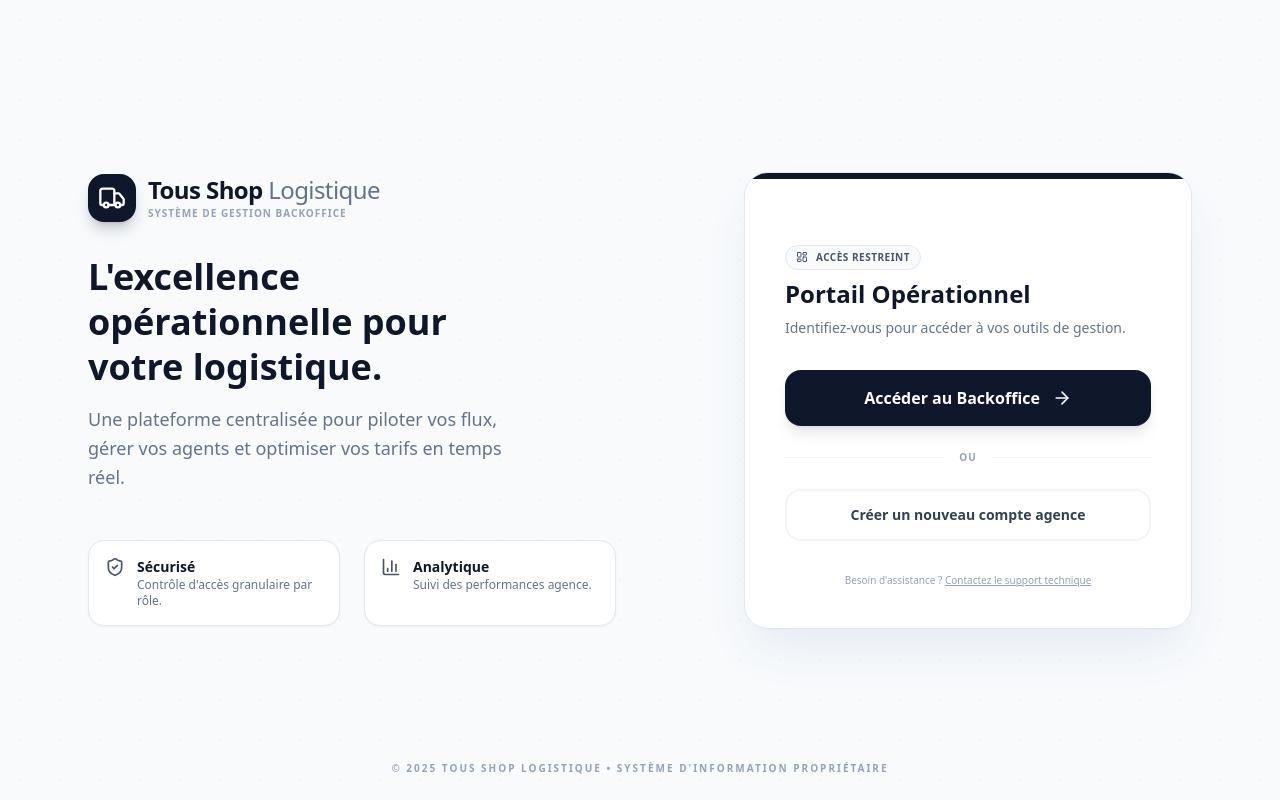
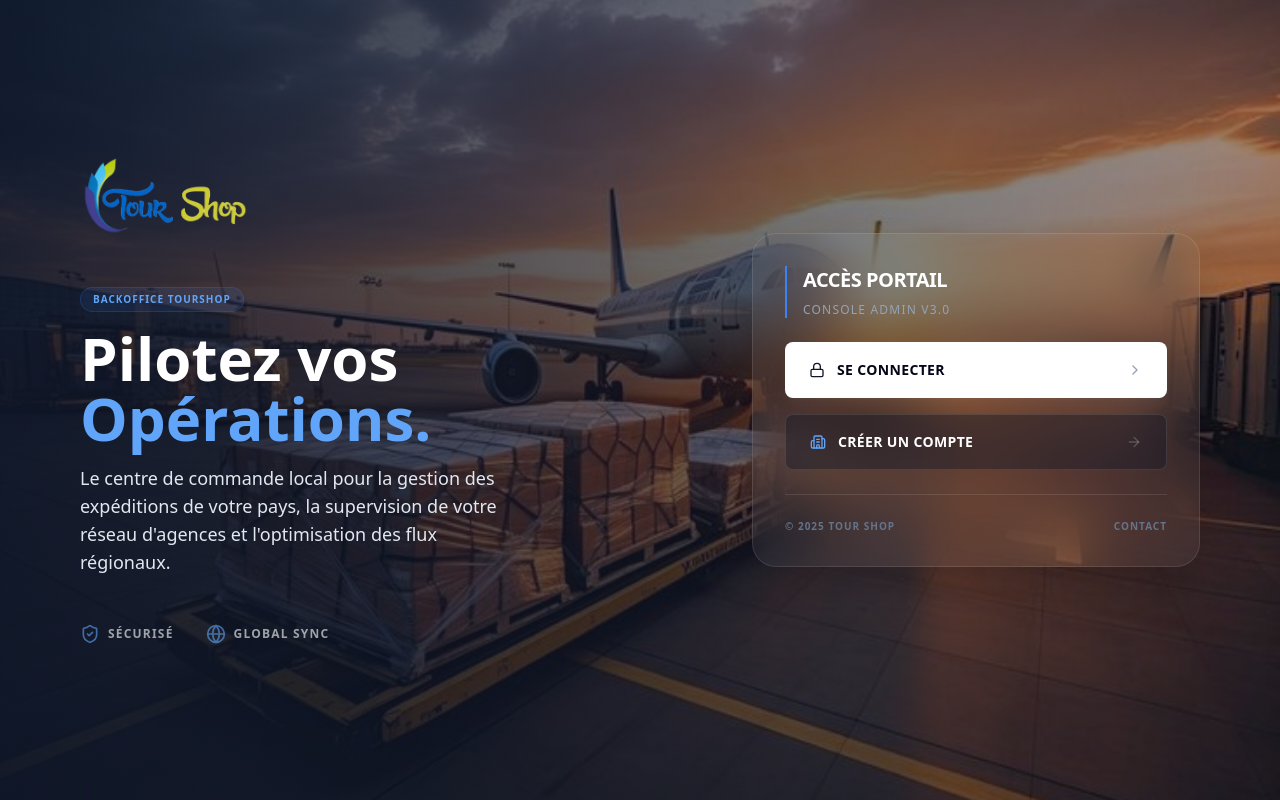
Before and after one commit to Tour-shop-Logistique/backoffice-app, a React (Vite) app: page / in a window 1280 px wide. Built offline with nearby package versions, Linux system fonts and the light colour scheme.

Commit message:
new look welcome

```diff
--- a/src/components/common/SimpleTarifForm.jsx
+++ b/src/components/common/SimpleTarifForm.jsx
@@ -122,7 +122,7 @@ const SimpleTarifForm = ({ onSubmit, onCancel, isLoading, initialData }) => {
       </div>
 
       <div className="flex items-center justify-between px-2 pt-4">
-        <h3 className="text-xl font-black text-gray-900 flex items-center gap-2 tracking-tight">
+        <h3 className="text-xl font-bold text-gray-900 flex items-center gap-2 tracking-tight">
           <MapPin className="text-indigo-600" size={22} />
           Configuration par Zone
         </h3>
--- a/src/components/layout/Sidebar.jsx
+++ b/src/components/layout/Sidebar.jsx
@@ -12,6 +12,8 @@ import {
   BadgeEuro,
   Menu
 } from "lucide-react";
+
+import logo from "../../assets/logo_transparent.png";
 
 const navigation = [
   { name: "Tableau de bord", href: "/app/dashboard", icon: Home },
@@ -32,8 +34,8 @@ const Sidebar = ({ isSidebarOpen, toggleSidebar }) => {
       {/* Header */}
       <div className="h-16 flex items-center justify-between px-6 border-b border-slate-800">
         <div className="flex items-center space-x-3">
-          <div className="w-8 h-8 rounded bg-slate-800 flex items-center justify-center border border-slate-700">
-            <Box className="h-5 w-5 text-slate-100" />
+          <div className="w-10 h-10 rounded bg-white flex items-center justify-center border border-slate-700 p-1">
+            <img src={logo} alt="Tous Shop" className="w-full h-full object-contain" />
           </div>
           <span className="text-lg font-bold text-white tracking-tight">
             TousShop
--- a/src/components/widget/Addtarifgroupe.jsx
+++ b/src/components/widget/Addtarifgroupe.jsx
@@ -303,7 +303,7 @@ const Addtarifgroupe = ({
         {/* HEADER */}
         <div className="sticky top-0 z-10 p-3 border-b bg-white rounded-t-xl border-gray-100">
           <div className="flex justify-between items-center text-surface-900">
-            <h2 className="text-2xl font-black tracking-tight">
+            <h2 className="text-2xl font-bold tracking-tight">
               {tarifToEdit ? `Modifier le tarif` : "Nouveau tarif groupée"}
             </h2>
             <button
@@ -337,7 +337,7 @@ const Addtarifgroupe = ({
           {/* DHD Ligne Configuration */}
           {(typeExpedition === 'GROUPAGE_DHD_AERIEN' || typeExpedition === 'GROUPAGE_DHD_MARITIME') && (
             <div className='pt-4 border-t border-gray-200'>
-              <h3 className="text-lg font-extrabold text-blue-700 mb-4 font-display">Itinéraire & Catégorie</h3>
+              <h3 className="text-lg font-bold text-blue-700 mb-4 font-display">Itinéraire & Catégorie</h3>
 
               <div className="grid grid-cols-1 md:grid-cols-3 gap-4 mb-6">
                 <div>
@@ -450,7 +450,7 @@ const Addtarifgroupe = ({
                         <label className="block text-sm font-bold text-gray-600 mb-2">
                           Total Expédition
                         </label>
-                        <div className="px-4 py-3 bg-blue-600 text-white rounded-xl font-black text-lg shadow-inner flex items-center justify-center">
+                        <div className="px-4 py-3 bg-blue-600 text-white rounded-xl font-bold text-lg shadow-inner flex items-center justify-center">
                           {formatCurrency(mode.montant_expedition)}
                         </div>
                       </div>
@@ -464,7 +464,7 @@ const Addtarifgroupe = ({
           {/* GROUPAGE AFRIQUE */}
           {typeExpedition === 'GROUPAGE_AFRIQUE' && (
             <div className='pt-4 border-t border-gray-200'>
-              <h3 className="text-lg font-extrabold text-blue-700 mb-4">Paramètres Groupage Afrique</h3>
+              <h3 className="text-lg font-bold text-blue-700 mb-4">Paramètres Groupage Afrique</h3>
 
               <div className="grid grid-cols-1 md:grid-cols-2 gap-6 pb-6">
                 <div>
@@ -539,7 +539,7 @@ const Addtarifgroupe = ({
           {/* GROUPAGE CA (Classic Render) */}
           {typeExpedition === 'GROUPAGE_CA' && (
             <div className='pt-4 border-t border-gray-200'>
-              <h3 className="text-xl font-extrabold text-blue-700 mb-6">Paramètres d'expédition CA</h3>
+              <h3 className="text-xl font-bold text-blue-700 mb-6">Paramètres d'expédition CA</h3>
 
               <div className="space-y-8">
                 {formData.prix_modes.map((mode, index) => (
--- a/src/pages/AgencePartenaire.jsx
+++ b/src/pages/AgencePartenaire.jsx
@@ -250,7 +250,7 @@ const AgencePartenaire = () => {
                   </p>
                   <p className="text-sm font-bold text-slate-900">{selectedAgence.adresse}</p>
                   <p className="text-xs text-slate-600 mt-1">{selectedAgence.commune}, {selectedAgence.ville}</p>
-                  <p className="text-[10px] text-slate-400 uppercase font-black mt-2 tracking-tighter">{selectedAgence.pays}</p>
+                  <p className="text-[10px] text-slate-400 uppercase font-bold mt-2 tracking-tighter">{selectedAgence.pays}</p>
                 </div>
                 <div className="p-5 bg-slate-50 rounded-xl border border-slate-100">
                   <p className="text-[9px] font-bold text-slate-400 uppercase tracking-widest mb-3 flex items-center gap-1.5">
--- a/src/pages/Dashboard.jsx
+++ b/src/pages/Dashboard.jsx
@@ -27,7 +27,7 @@ const Dashboard = () => {
       {/* Header Section */}
       <div className="flex flex-col md:flex-row md:items-center justify-between gap-4">
         <div>
-          <h1 className="text-3xl font-extrabold text-surface-900 tracking-tight">Tableau de Bord</h1>
+          <h1 className="text-3xl font-bold text-surface-900 tracking-tight">Tableau de Bord</h1>
           <p className="text-surface-500 mt-1">Bienvenue , voici le résumé de vos activités aujourd'hui.</p>
         </div>
         <div className="flex items-center space-x-2 bg-white px-4 py-2 rounded-xl border border-surface-200 shadow-sm text-surface-600">
--- a/src/pages/Parcels.jsx
+++ b/src/pages/Parcels.jsx
@@ -6,7 +6,7 @@ const Parcels = () => {
     <div className="animate-fade-in space-y-8">
       <div className="flex flex-col md:flex-row md:items-center justify-between gap-4">
         <div>
-          <h1 className="text-3xl font-extrabold text-surface-900 tracking-tight">
+          <h1 className="text-3xl font-bold text-surface-900 tracking-tight">
             Gestion des Colis
           </h1>
           <p className="text-surface-500 mt-1">Suivez et gérez l'ensemble des expéditions en cours.</p>
--- a/src/pages/WelcomePage.jsx
+++ b/src/pages/WelcomePage.jsx
@@ -1,8 +1,19 @@
 import React, { useState } from 'react';
-import { Truck, ShieldCheck, BarChart3, ArrowRight, LayoutDashboard } from "lucide-react";
+import {
+  ArrowRight,
+  LayoutDashboard,
+  Building2,
+  Lock,
+  ChevronRight,
+  ShieldCheck,
+  Globe
+} from "lucide-react";
 import Modal from "../components/common/Modal";
 import LoginForm from "../components/auth/LoginForm";
 import RegisterForm from "../components/auth/RegisterForm";
+
+import logo from "../assets/logo_transparent.png";
+import background from "../assets/background1.jpg";
 
 const WelcomePage = () => {
   const [isLoginOpen, setIsLoginOpen] = useState(false);
@@ -19,105 +30,102 @@ const WelcomePage = () => {
   };
 
   return (
-    <div className="min-h-screen flex items-center justify-center bg-slate-50 relative overflow-hidden font-sans">
-      {/* Background Texture - Minimalist */}
+    <div className="h-screen w-full bg-slate-900 flex flex-col font-sans overflow-hidden text-white selection:bg-blue-500/30">
+
+      {/* ─── BACKGROUND LAYER ─── */}
       <div className="absolute inset-0 z-0">
-        <div className="absolute top-0 left-0 w-full h-full opacity-[0.03]" style={{ backgroundImage: 'radial-gradient(#0f172a 1px, transparent 1px)', backgroundSize: '40px 40px' }}></div>
+        <img
+          src={background}
+          alt=""
+          className="w-full h-full object-cover opacity-60"
+        />
+        <div className="absolute inset-0 bg-gradient-to-b from-slate-900/40 via-slate-900/70 to-slate-900/90 md:bg-gradient-to-r md:from-slate-900/80 md:to-transparent"></div>
       </div>
 
-      <div className="relative z-10 w-full max-w-6xl mx-auto px-6 grid grid-cols-1 lg:grid-cols-2 gap-12 items-center">
+      {/* ─── MAIN CONTENT ─── */}
+      <div className="relative z-20 flex-1 flex flex-col md:flex-row items-center justify-center md:justify-between px-6 md:px-20 max-w-7xl mx-auto w-full gap-12 md:gap-24">
 
-        {/* Left Side: Professional Branding & Trust */}
-        <div className="space-y-8 py-12">
-          <div className="flex items-center gap-3">
-            <div className="w-12 h-12 bg-slate-900 rounded-xl flex items-center justify-center shadow-lg shadow-slate-900/20">
-              <Truck className="w-7 h-7 text-white" />
-            </div>
+        {/* Left Side: Branding & Visuals (Desktop Focus) */}
+        <div className="flex flex-col items-center md:items-start text-center md:text-left space-y-8 md:space-y-12 max-w-xl">
           <div>
-              <h1 className="text-2xl font-bold text-slate-900 tracking-tight">
-                Tous Shop <span className="text-slate-500 font-medium">Logistique</span>
-              </h1>
-              <p className="text-[10px] uppercase tracking-widest font-bold text-slate-400">Système de Gestion Backoffice</p>
-            </div>
+            <img src={logo} alt="Tour Shop Logo" className="w-full h-16 md:h-20 object-contain" />
           </div>
 
-          <div className="max-w-md space-y-4">
-            <h2 className="text-4xl font-extrabold text-slate-900 leading-tight">
-              L'excellence opérationnelle pour votre logistique.
-            </h2>
-            <p className="text-slate-500 text-lg leading-relaxed">
-              Une plateforme centralisée pour piloter vos flux, gérer vos agents et optimiser vos tarifs en temps réel.
+          <div className="space-y-4">
+            <div className="inline-flex items-center gap-2 px-3 py-1 rounded-full bg-blue-500/10 border border-blue-500/20 text-blue-400 text-[10px] font-bold uppercase tracking-widest">
+              Backoffice Tourshop
+            </div>
+            <div className="space-y-2">
+              <h1 className="text-4xl lg:text-6xl font-bold text-white leading-tight">
+                Pilotez vos <br />
+                <span className="text-blue-400">Opérations.</span>
+              </h1>
+            </div>
+            <p className="text-sm md:text-lg text-slate-200 font-medium max-w-md hidden sm:block leading-relaxed">
+              Le centre de commande local pour la gestion des expéditions de votre pays, la supervision de votre réseau d'agences et l'optimisation des flux régionaux.
             </p>
           </div>
 
-          <div className="grid grid-cols-1 sm:grid-cols-2 gap-6 pt-4">
-            <div className="flex items-start gap-3 p-4 bg-white rounded-xl border border-slate-200 shadow-sm transition-all hover:shadow-md">
-              <ShieldCheck className="w-5 h-5 text-slate-600 shrink-0" />
-              <div>
-                <h3 className="text-sm font-bold text-slate-900">Sécurisé</h3>
-                <p className="text-xs text-slate-500">Contrôle d'accès granulaire par rôle.</p>
+          {/* Desktop Trust Badges */}
+          <div className="hidden md:flex items-center gap-8 opacity-60">
+            <div className="flex items-center gap-2">
+              <ShieldCheck size={20} className="text-blue-400" />
+              <span className="text-xs font-bold uppercase tracking-widest">Sécurisé</span>
             </div>
-            </div>
-            <div className="flex items-start gap-3 p-4 bg-white rounded-xl border border-slate-200 shadow-sm transition-all hover:shadow-md">
-              <BarChart3 className="w-5 h-5 text-slate-600 shrink-0" />
-              <div>
-                <h3 className="text-sm font-bold text-slate-900">Analytique</h3>
-                <p className="text-xs text-slate-500">Suivi des performances agence.</p>
-              </div>
+            <div className="flex items-center gap-2">
+              <Globe size={20} className="text-blue-400" />
+              <span className="text-xs font-bold uppercase tracking-widest">Global Sync</span>
             </div>
           </div>
         </div>
 
-        {/* Right Side: Action Card */}
-        <div className="flex justify-center lg:justify-end">
-          <div className="w-full max-w-md bg-white rounded-2xl shadow-2xl shadow-slate-200 border border-slate-200 p-10 space-y-8 relative overflow-hidden">
-            <div className="absolute top-0 left-0 w-full h-1.5 bg-slate-900"></div>
-
-            <div className="space-y-2">
-              <div className="inline-flex items-center gap-2 px-2.5 py-1 bg-slate-50 text-slate-600 border border-slate-200 rounded-full text-[10px] font-bold uppercase tracking-wider">
-                <LayoutDashboard className="w-3 h-3" />
-                Accès Restreint
-              </div>
-              <h3 className="text-2xl font-bold text-slate-900">Portail Opérationnel</h3>
-              <p className="text-sm text-slate-500">Identifiez-vous pour accéder à vos outils de gestion.</p>
+        {/* Right Side: Auth Actions Card */}
+        <div className="w-full max-w-md bg-white/5 backdrop-blur-xl border border-white/10 p-8 rounded-2xl shadow-2xl space-y-6">
+          <div className="space-y-2 border-l-2 border-blue-500 pl-4">
+            <h3 className="text-xl font-bold text-white uppercase tracking-tight">Accès Portail</h3>
+            <p className="text-xs text-slate-400 font-medium uppercase tracking-widest">Console Admin v3.0</p>
           </div>
 
           <div className="space-y-4">
             <button
               onClick={openLogin}
-                className="w-full flex items-center justify-center gap-3 bg-slate-900 hover:bg-slate-800 text-white font-bold py-4 px-8 rounded-xl transition-all shadow-lg shadow-slate-900/10 hover:shadow-slate-900/20 active:scale-[0.98]"
+              className="w-full group bg-white text-slate-950 h-14 rounded-lg flex items-center px-6 justify-between transition-all hover:bg-blue-50 active:scale-[0.98] shadow-lg shadow-white/5"
             >
-                <span>Accéder au Backoffice</span>
-                <ArrowRight className="w-5 h-5" />
+              <div className="flex items-center gap-3">
+                <Lock className="w-4 h-4 text-slate-900" />
+                <span className="text-sm font-bold uppercase tracking-wide">Se Connecter</span>
+              </div>
+              <ChevronRight className="w-4 h-4 text-slate-400 group-hover:translate-x-1 transition-transform" />
             </button>
-
-              <div className="flex items-center gap-4 py-2">
-                <div className="h-px bg-slate-100 flex-1"></div>
-                <span className="text-[10px] font-bold text-slate-400 uppercase tracking-widest">Ou</span>
-                <div className="h-px bg-slate-100 flex-1"></div>
-              </div>
 
             <button
               onClick={openRegister}
-                className="w-full bg-white border-2 border-slate-100 hover:border-slate-200 text-slate-700 font-bold py-3.5 px-8 rounded-xl transition-all text-sm"
+              className="w-full bg-slate-900/40 border border-white/10 h-14 rounded-lg flex items-center px-6 justify-between transition-all hover:bg-slate-800 active:scale-[0.98]"
             >
-                Créer un nouveau compte agence
+              <div className="flex items-center gap-3">
+                <Building2 className="w-4 h-4 text-blue-400" />
+                <span className="text-sm font-bold uppercase tracking-wide">Créer un Compte</span>
+              </div>
+              <ArrowRight className="w-4 h-4 text-white/20" />
             </button>
           </div>
 
-            <p className="text-[10px] text-center text-slate-400 font-medium">
-              Besoin d'assistance ? <a href="#" className="underline hover:text-slate-600 transition-colors">Contactez le support technique</a>
-            </p>
+          <div className="pt-6 border-t border-white/10 flex justify-between items-center text-[10px] text-slate-500 font-bold uppercase tracking-widest">
+            <span>&copy; {new Date().getFullYear()} Tour Shop</span>
+            <div className="flex gap-4">
+              <a href="#" className="hover:text-blue-400 transition-colors">Contact</a>
             </div>
           </div>
         </div>
 
-      {/* Footer Minimalist */}
-      <footer className="absolute bottom-6 left-0 w-full text-center text-[10px] font-bold text-slate-400 uppercase tracking-[0.2em] pointer-events-none">
-        &copy; {new Date().getFullYear()} Tous Shop Logistique &bull; Système d'Information Propriétaire
+      </div>
+
+      {/* Footer Mobile (Only visible on small screens to avoid scroll) */}
+      <footer className="md:hidden relative z-20 pb-8 px-6 text-center text-[9px] font-bold text-slate-600 uppercase tracking-[0.3em]">
+        Tour Shop Logistique
       </footer>
 
-      {/* Modales */}
+      {/* Modals */}
       <Modal
         isOpen={isLoginOpen}
         onClose={() => setIsLoginOpen(false)}
@@ -141,6 +149,7 @@ const WelcomePage = () => {
           switchToLogin={openLogin}
         />
       </Modal>
+
     </div>
   );
 };
--- a/vite.config.js
+++ b/vite.config.js
@@ -11,10 +11,7 @@ export default defineConfig(({ mode }) => {
       port: 5173,
       host: true,
       open: true,
-      allowedHosts: [
-        'backoffice.nport.link',
-        'backoffice.loophole.site',
-      ],
+      allowedHosts: true,
       proxy: {
         '/api': {
           target: env.VITE_API_URL,
```
Also changed, not shown: 1 other file (tests, documents, lock files or other folders). Lines whose indentation alone changed are shown as unchanged.
